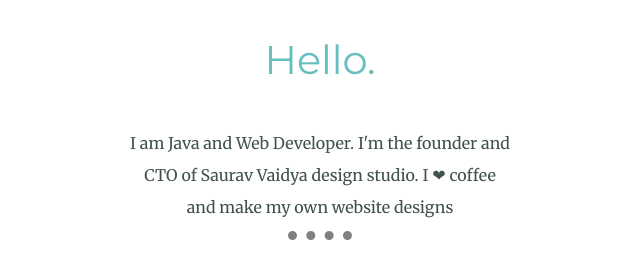
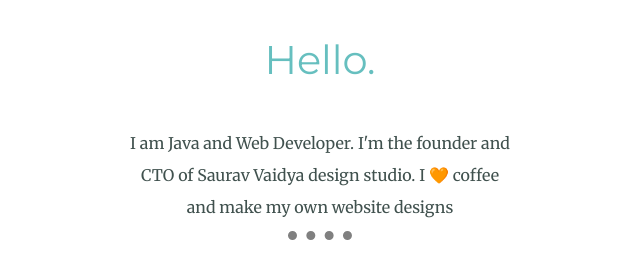
Before and after one commit to svaidya-se/Saurav-Vaidya-SE, a plain HTML site: page index.html in a window 1280 px wide. Shown: the part 1063-1333 px from the top of the page, 320-960 px from the left. Drawn offline with Linux system fonts and the light colour scheme.

Commit message:
index.html modified

```diff
--- a/index.html
+++ b/index.html
@@ -23,7 +23,7 @@
     <div class="profile">
       <img class="profile-img" src="images\logo.png" alt="">
       <h2>Hello.</h2>
-      <p class="intro">I am Java and Web Developer. I'm the founder and CTO of Saurav Vaidya design studio. I ❤ coffee and make my own website designs</p>
+      <p class="intro">I am Java and Web Developer. I'm the founder and CTO of Saurav Vaidya design studio. I 🧡 coffee and make my own website designs</p>
     </div>
     <hr>
     <div class="skills">
```
